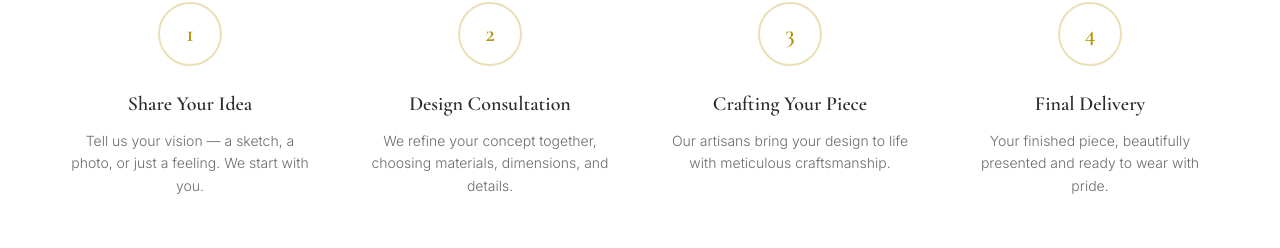
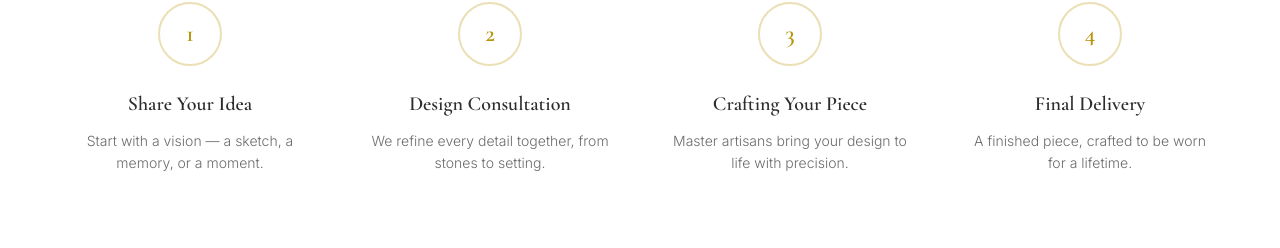
Before and after one commit to yungcritch2/J-Rocks-Website, a Next.js app: page / in a window 1280 px wide. Shown: the part 1692-1940 px from the top of the page. Built offline with nearby package versions, Linux system fonts and the light colour scheme.

Commit message:
Update How It Works descriptions with premium, emotional copy
https://claude.ai/code/session_01V9PaEZgtm2BXPTmMKbR4PP

```diff
--- a/src/app/page.tsx
+++ b/src/app/page.tsx
@@ -47,19 +47,19 @@ const categories = [
 const processSteps = [
   {
     title: "Share Your Idea",
-    description: "Tell us your vision — a sketch, a photo, or just a feeling. We start with you.",
+    description: "Start with a vision — a sketch, a memory, or a moment.",
   },
   {
     title: "Design Consultation",
-    description: "We refine your concept together, choosing materials, dimensions, and details.",
+    description: "We refine every detail together, from stones to setting.",
   },
   {
     title: "Crafting Your Piece",
-    description: "Our artisans bring your design to life with meticulous craftsmanship.",
+    description: "Master artisans bring your design to life with precision.",
   },
   {
     title: "Final Delivery",
-    description: "Your finished piece, beautifully presented and ready to wear with pride.",
+    description: "A finished piece, crafted to be worn for a lifetime.",
   },
 ];
 
```
